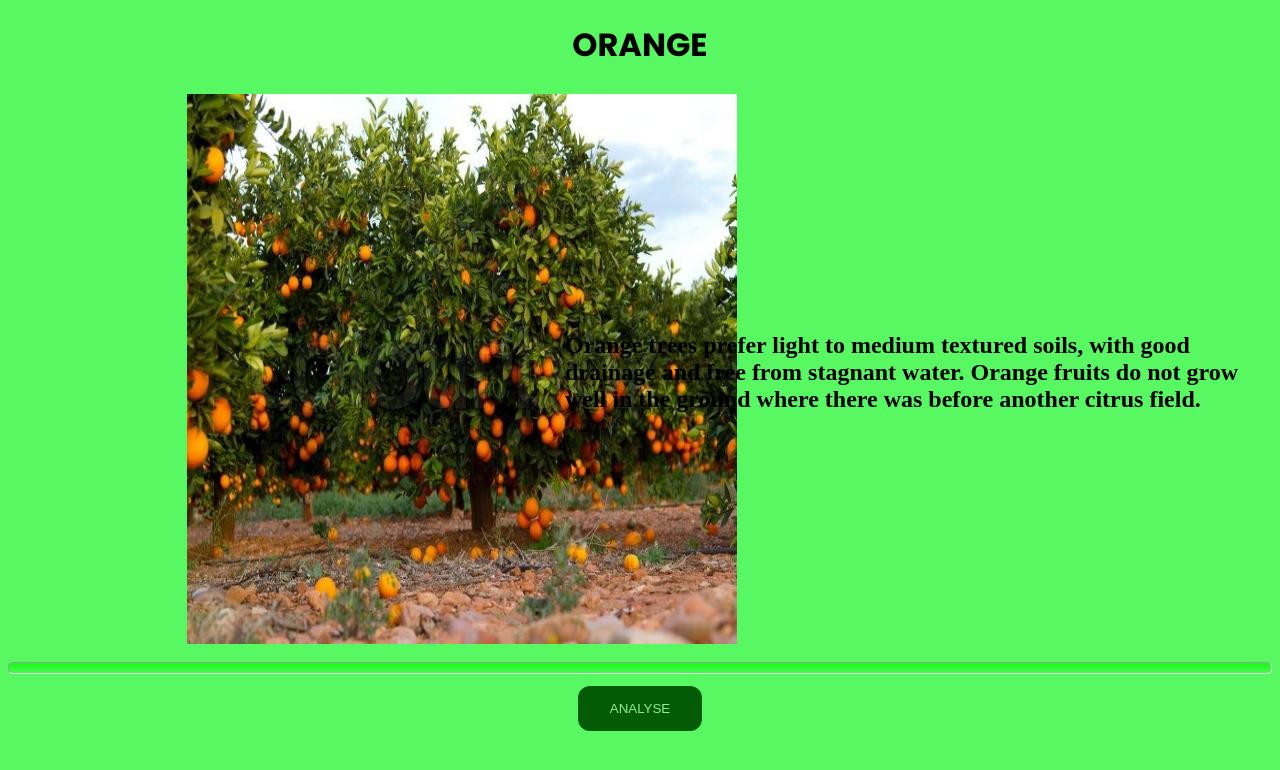
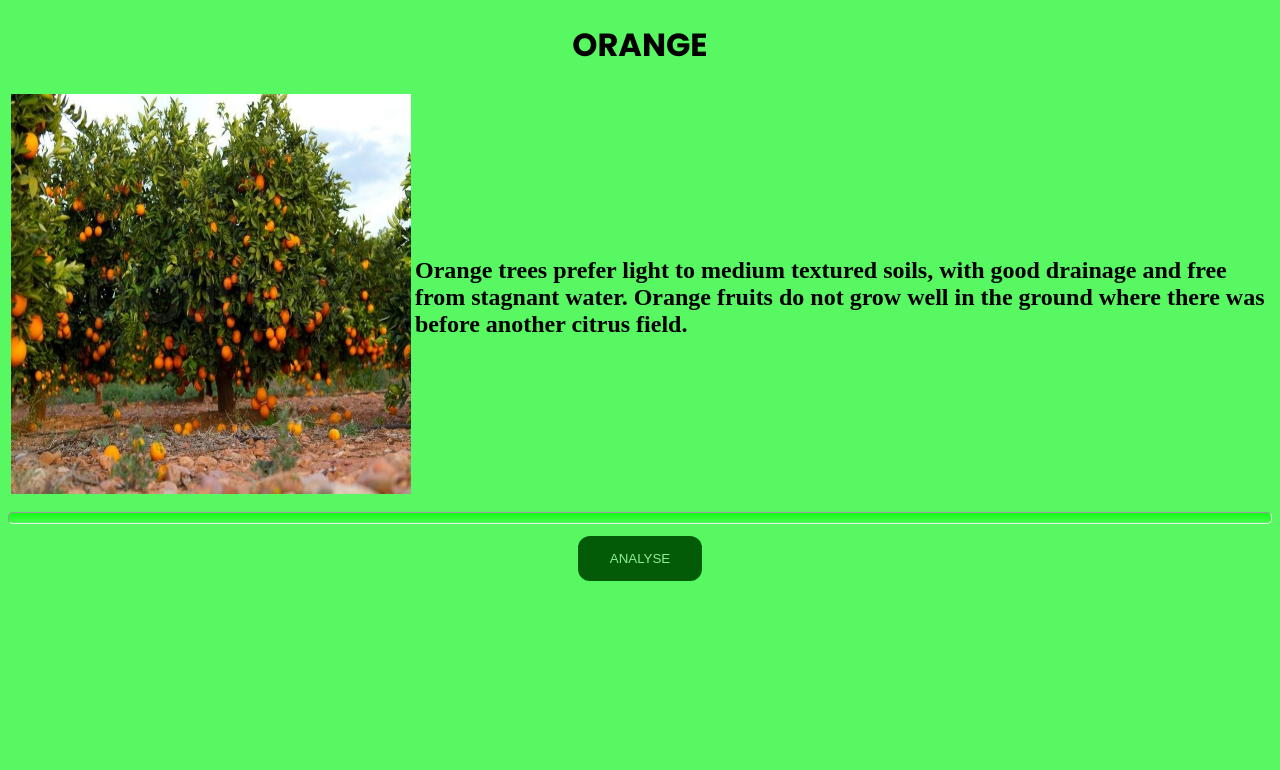
Before and after one commit to Shrinithish/Dr.Agriru, a Flask app: template templates/orange.html in a window 1280 px wide. Shown: the top 770 px of the page. Run offline with Flask 2, Linux system fonts and the light colour scheme; the template is opened without the code that fills it, so the values that code supplies are empty; parts of the project's set-up code (start-up, migrations or seed data) failed here and were passed over.

Commit message:
Update orange.html

```diff
--- a/templates/orange.html
+++ b/templates/orange.html
@@ -13,7 +13,7 @@
     <h1 style="text-align: center; font-size: 3 rem; font-weight: bolder">ORANGE</h1>
     <table style = "width : 100%">
     <div class="rainyimg">
-        <tr><td>  <img src="../static/orange_pic.jpg" alt="ORANGE IMAGE" style="height: 550px; width: 550px; margin-left: 32%"></td>
+        <tr><td>  <img src="../static/orange_pic.jpg" alt="ORANGE IMAGE" style="height: 400px; width: 400px; "></td>
     </div>
     <div>
         <td><h2>Orange trees prefer light to medium textured soils, with good drainage and free from stagnant water. Orange fruits do not grow well in the ground where there was before another citrus field.</h2></td>
```
